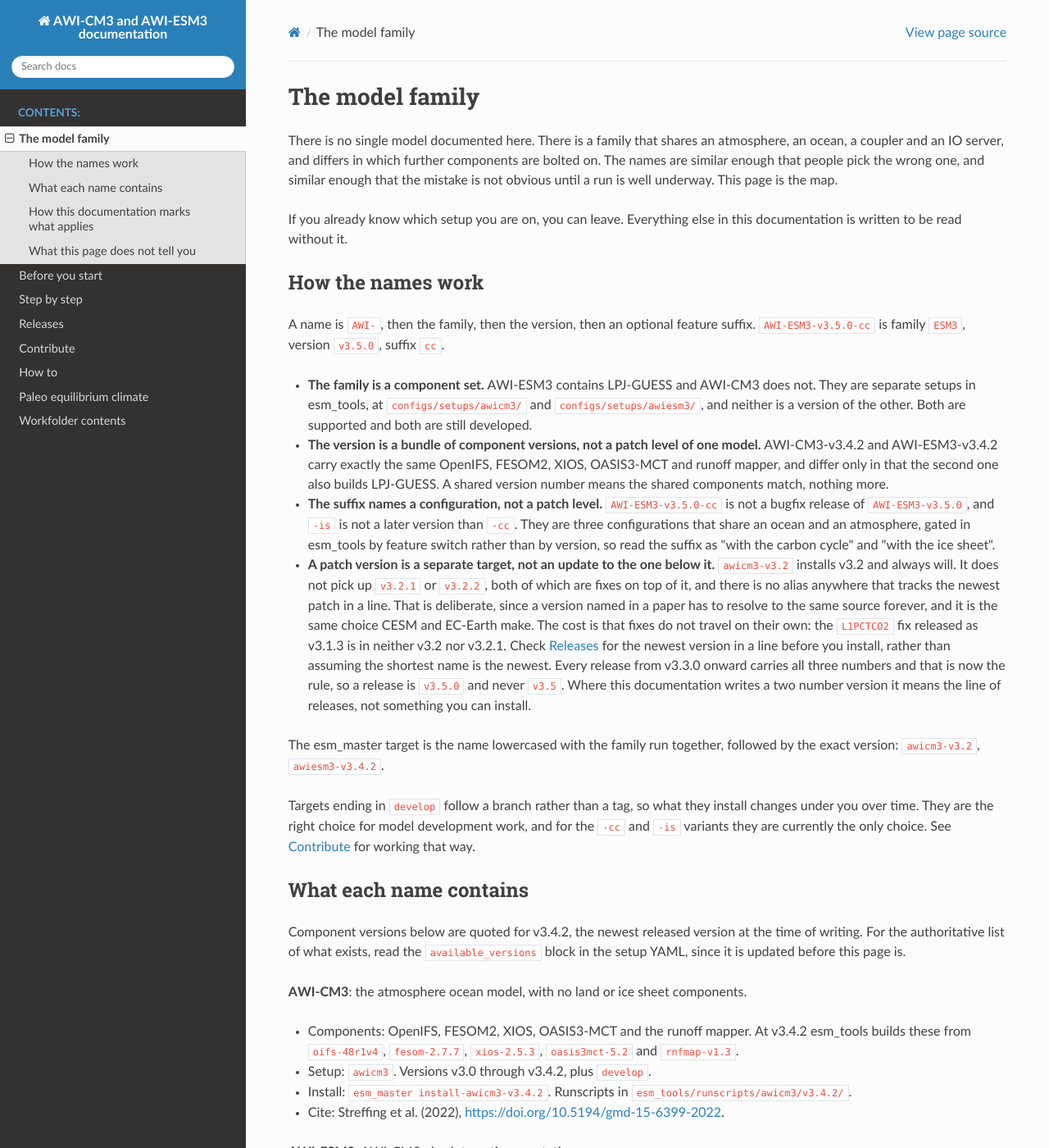
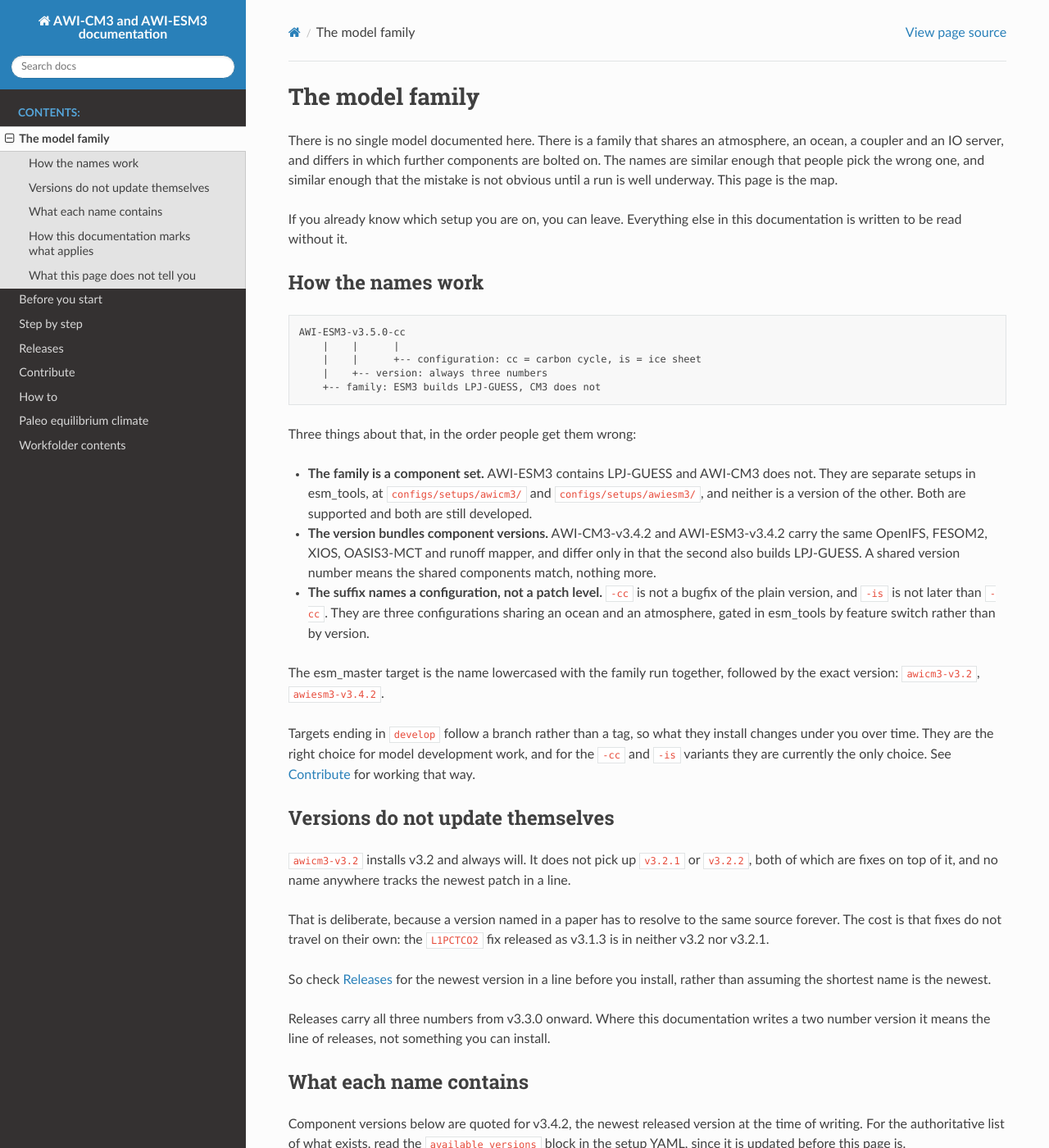
Before and after one commit to AWI-ESM/documentation_AWI-CM3, a Sphinx documentation site: the page built from source/model_family.rst, in a window 1280 px wide and 1400 px high. Shown: the whole window at 82% size. Built offline with Sphinx 7.4.7 and the Read the Docs theme 3.1.0, drawn with Linux system fonts in a browser that asks for light colours.

Commit message:
Break the naming section into a diagram and two shorter parts

```diff
--- a/source/model_family.rst
+++ b/source/model_family.rst
@@ -11,16 +11,34 @@ If you already know which setup you are on, you can leave. Everything else in th
 How the names work
 ==================
 
-A name is ``AWI-``, then the family, then the version, then an optional feature suffix. ``AWI-ESM3-v3.5.0-cc`` is family ``ESM3``, version ``v3.5.0``, suffix ``cc``.
+.. code-block:: text
+
+   AWI-ESM3-v3.5.0-cc
+       |    |      |
+       |    |      +-- configuration: cc = carbon cycle, is = ice sheet
+       |    +-- version: always three numbers
+       +-- family: ESM3 builds LPJ-GUESS, CM3 does not
+
+Three things about that, in the order people get them wrong:
 
 - **The family is a component set.** AWI-ESM3 contains LPJ-GUESS and AWI-CM3 does not. They are separate setups in esm_tools, at ``configs/setups/awicm3/`` and ``configs/setups/awiesm3/``, and neither is a version of the other. Both are supported and both are still developed.
-- **The version is a bundle of component versions, not a patch level of one model.** AWI-CM3-v3.4.2 and AWI-ESM3-v3.4.2 carry exactly the same OpenIFS, FESOM2, XIOS, OASIS3-MCT and runoff mapper, and differ only in that the second one also builds LPJ-GUESS. A shared version number means the shared components match, nothing more.
-- **The suffix names a configuration, not a patch level.** ``AWI-ESM3-v3.5.0-cc`` is not a bugfix release of ``AWI-ESM3-v3.5.0``, and ``-is`` is not a later version than ``-cc``. They are three configurations that share an ocean and an atmosphere, gated in esm_tools by feature switch rather than by version, so read the suffix as "with the carbon cycle" and "with the ice sheet".
-- **A patch version is a separate target, not an update to the one below it.** ``awicm3-v3.2`` installs v3.2 and always will. It does not pick up ``v3.2.1`` or ``v3.2.2``, both of which are fixes on top of it, and there is no alias anywhere that tracks the newest patch in a line. That is deliberate, since a version named in a paper has to resolve to the same source forever, and it is the same choice CESM and EC-Earth make. The cost is that fixes do not travel on their own: the ``L1PCTCO2`` fix released as v3.1.3 is in neither v3.2 nor v3.2.1. Check :doc:`releases` for the newest version in a line before you install, rather than assuming the shortest name is the newest. Every release from v3.3.0 onward carries all three numbers and that is now the rule, so a release is ``v3.5.0`` and never ``v3.5``. Where this documentation writes a two number version it means the line of releases, not something you can install.
+- **The version bundles component versions.** AWI-CM3-v3.4.2 and AWI-ESM3-v3.4.2 carry the same OpenIFS, FESOM2, XIOS, OASIS3-MCT and runoff mapper, and differ only in that the second also builds LPJ-GUESS. A shared version number means the shared components match, nothing more.
+- **The suffix names a configuration, not a patch level.** ``-cc`` is not a bugfix of the plain version, and ``-is`` is not later than ``-cc``. They are three configurations sharing an ocean and an atmosphere, gated in esm_tools by feature switch rather than by version.
 
 The esm_master target is the name lowercased with the family run together, followed by the exact version: ``awicm3-v3.2``, ``awiesm3-v3.4.2``.
 
 Targets ending in ``develop`` follow a branch rather than a tag, so what they install changes under you over time. They are the right choice for model development work, and for the ``-cc`` and ``-is`` variants they are currently the only choice. See :doc:`contribute` for working that way.
+
+Versions do not update themselves
+=================================
+
+``awicm3-v3.2`` installs v3.2 and always will. It does not pick up ``v3.2.1`` or ``v3.2.2``, both of which are fixes on top of it, and no name anywhere tracks the newest patch in a line.
+
+That is deliberate, because a version named in a paper has to resolve to the same source forever. The cost is that fixes do not travel on their own: the ``L1PCTCO2`` fix released as v3.1.3 is in neither v3.2 nor v3.2.1.
+
+So check :doc:`releases` for the newest version in a line before you install, rather than assuming the shortest name is the newest.
+
+Releases carry all three numbers from v3.3.0 onward. Where this documentation writes a two number version it means the line of releases, not something you can install.
 
 What each name contains
 =======================
```
